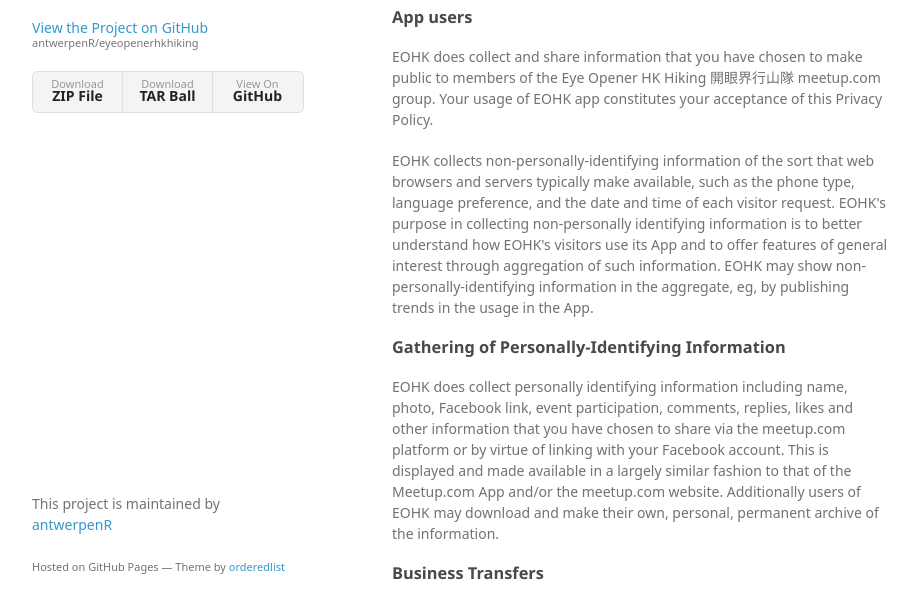
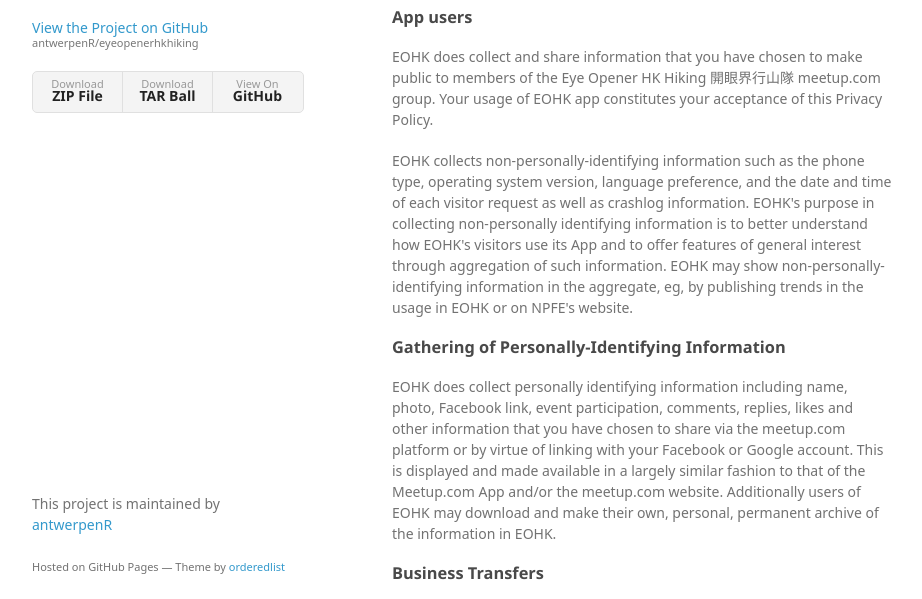
Before and after one commit to antwerpenR/eyeopenerhkhiking, a plain HTML site: page index.html in a window 1280 px wide. Shown: the part 154-753 px from the top of the page, without its empty margins (178-1100 px from the left). Drawn offline with Linux system fonts and the light colour scheme; a web font is replaced by a local one.

```diff
--- a/index.html
+++ b/index.html
@@ -36,12 +36,12 @@ EOHK is produced by New Perspectives Far East Limited registered at 3F, 148 Wing
 
 <p>EOHK does collect and share information that you have chosen to make public to members of the Eye Opener HK Hiking 開眼界行山隊 meetup.com group.  Your usage of EOHK app constitutes your acceptance of this Privacy Policy.</p>
 
-<p>EOHK collects non-personally-identifying information of the sort that web browsers and servers typically make available, such as the phone type, language preference, and the date and time of each visitor request. EOHK's purpose in collecting non-personally identifying information is to better understand how EOHK's visitors use its App and to offer features of general interest through aggregation of such information. EOHK may show non-personally-identifying information in the aggregate, eg, by publishing trends in the usage in the App.</p>
+<p>EOHK collects non-personally-identifying information such as the phone type, operating system version, language preference, and the date and time of each visitor request as well as crashlog information. EOHK's purpose in collecting non-personally identifying information is to better understand how EOHK's visitors use its App and to offer features of general interest through aggregation of such information. EOHK may show non-personally-identifying information in the aggregate, eg, by publishing trends in the usage in EOHK or on NPFE's website.  </p>
 
 <h3>
 <a id="gathering-of-personally-identifying-information" class="anchor" href="#gathering-of-personally-identifying-information" aria-hidden="true"><span aria-hidden="true" class="octicon octicon-link"></span></a>Gathering of Personally-Identifying Information</h3>
 
-<p>EOHK does collect personally identifying information including name, photo, Facebook link, event participation, comments, replies, likes and other information that you have chosen to share via the meetup.com platform or by virtue of linking with your Facebook account. This is displayed and made available in a largely similar fashion to that of the Meetup.com App and/or the meetup.com website.  Additionally users of EOHK may download and make their own, personal, permanent archive of the information.  </p>
+<p>EOHK does collect personally identifying information including name, photo, Facebook link, event participation, comments, replies, likes and other information that you have chosen to share via the meetup.com platform or by virtue of linking with your Facebook or Google account. This is displayed and made available in a largely similar fashion to that of the Meetup.com App and/or the meetup.com website.  Additionally users of EOHK may download and make their own, personal, permanent archive of the information in EOHK.  </p>
 
 <h3>
 <a id="business-transfers" class="anchor" href="#business-transfers" aria-hidden="true"><span aria-hidden="true" class="octicon octicon-link"></span></a>Business Transfers</h3>
```
Also changed, not shown: params.json (+1 -1 lines).
